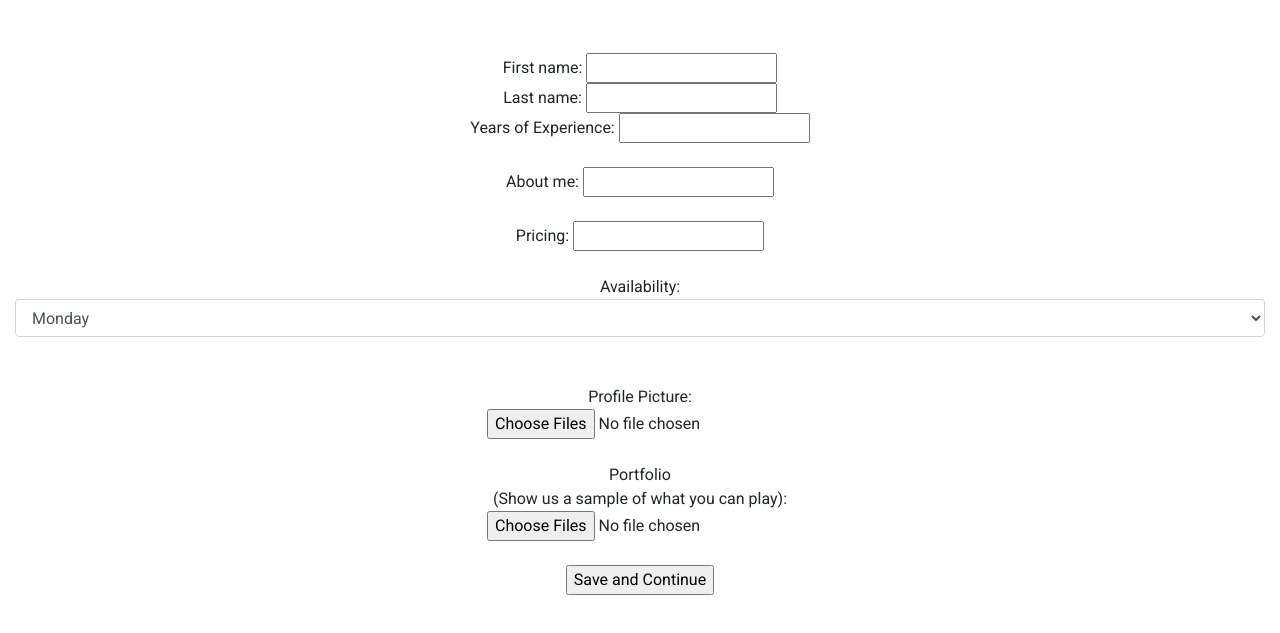
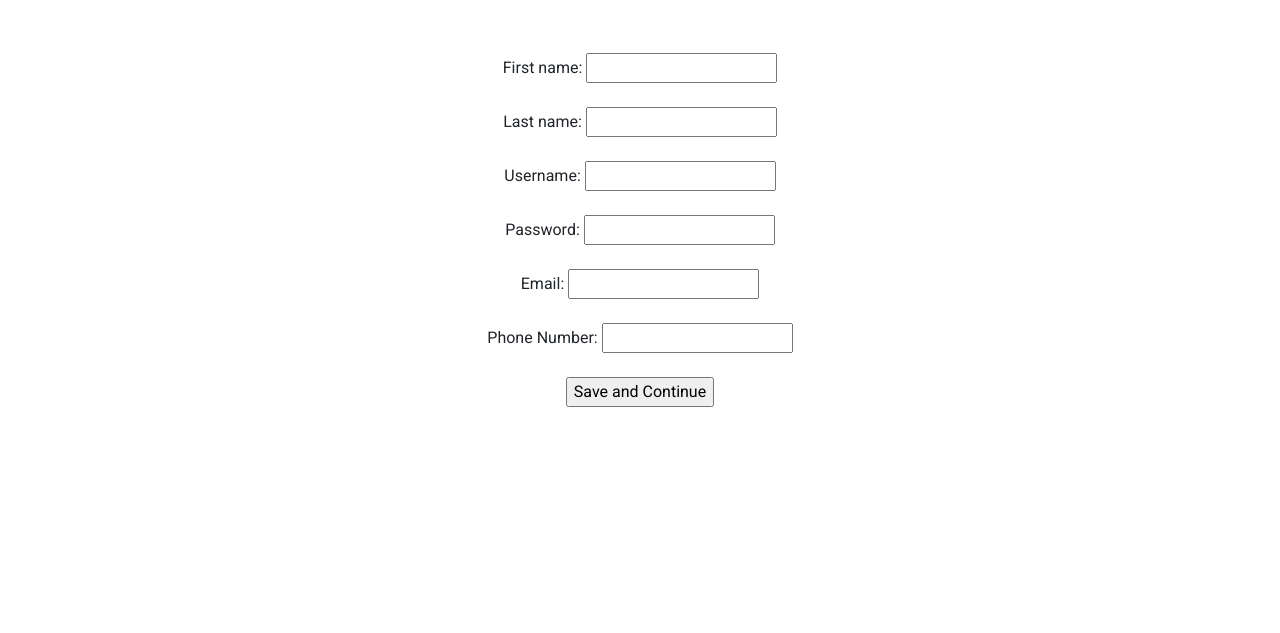
Before and after one commit to nateychau/COGS121, a website: page static_files/instructor_start.html in a window 1280 px wide. Shown: the part 107-740 px from the top of the page. Drawn offline with nearby package versions, Linux system fonts and the light colour scheme.

Commit message:
restructured instructor start-detail-googlemaps

```diff
--- a/static_files/instructor_start.html
+++ b/static_files/instructor_start.html
@@ -60,39 +60,17 @@ firebase.initializeApp(firebaseConfig);
       <br><br>
       <div class = "startForm">
         <!-- <form onsubmit = "validate()"> -->
-        <form action = "Google_Maps_API.html">
-            First name: <input id="firstNameInput" type = "text" name = "FirstName" ><br>
-            Last name: <input id="lastNameInput" type = "text" name = "LastName"><br>
+        <form action = "instructor_detail.html">
+            First name: <input id="firstNameInput" type = "text" name = "FirstName" ><br><br>
+            Last name: <input id="lastNameInput" type = "text" name = "LastName"><br><br>
+            Username: <input id="usernameInput" type = "text" name = "UserName"><br><br>
+            Password: <input id="passwordInput" type = "text" name = "Password"> <br><br>
+            Email: <input id= "emailInput" type = "email" name = "Email"> <br><br>
+            Phone Number: <input id = "phoneNumberInput" type = "number" name = "PhoneNumber"> <br><br>
 
 
-
-
-              Years of Experience: <input id = "experienceInput" type="text" name = "Years"><br><br>
-              About me: <input id = "aboutInput" type="text" name ="personal info"> <br><br>
-              Pricing: <input id = "priceInput" type="text" name ="prices"> <br><br>
-              <div class ="col">
-                Availability:
-                <select class ="form-control" id="availabilityInput">
-                  <option>Monday</option>
-                  <option>Tuesday</option>
-                  <option>Wednesday</option>
-                  <option>Thursday</option>
-                  <option>Friday</option>
-                  <option>Satday</option>
-                  <option>Sunday</option>
-                </select>
-              </div>
-
-              <br><br>
-              Profile Picture: <br>
-              <input type="file" name= "pic" accept ="image/*" multiple>
-              <br><br>
-            Portfolio<br>
-             (Show us a sample of what you can play):<br>
-              <input type="file" name= "portfolio" accept = "audio/*" multiple>
-
-              <br><br>
             <input type= "submit" value = "Save and Continue">
+          </form>
       </div>
 
 
```
Also changed, not shown: static_files/Google_Maps_API.html (+1 -1 lines), static_files/instructor_detail.html (+8 -13 lines).
